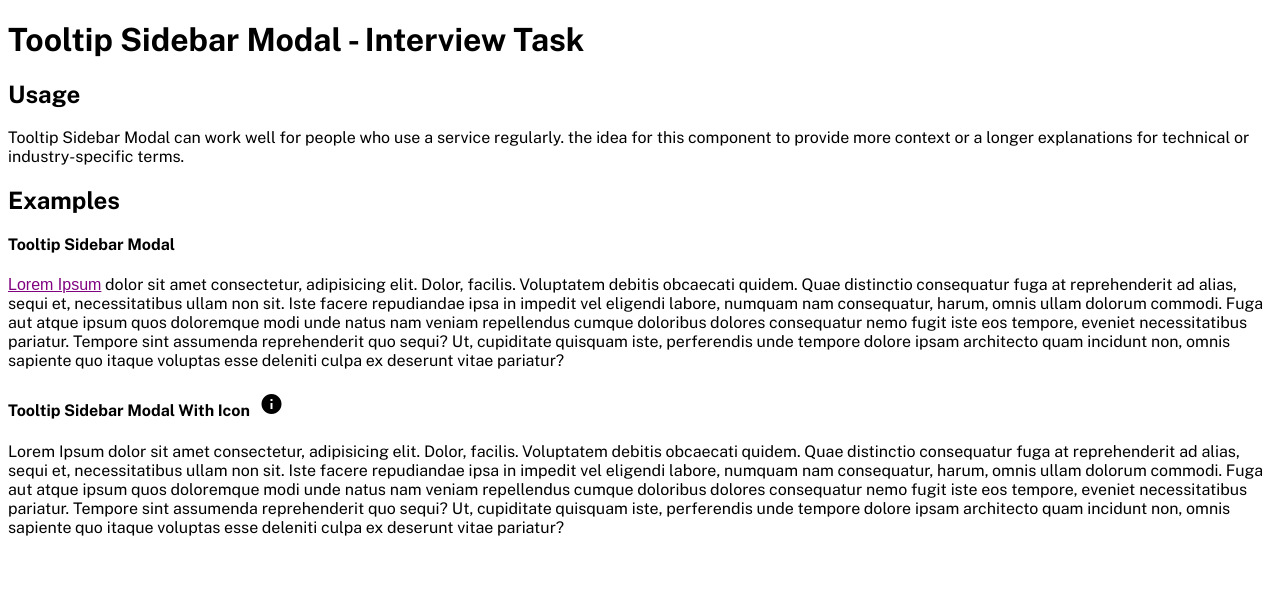
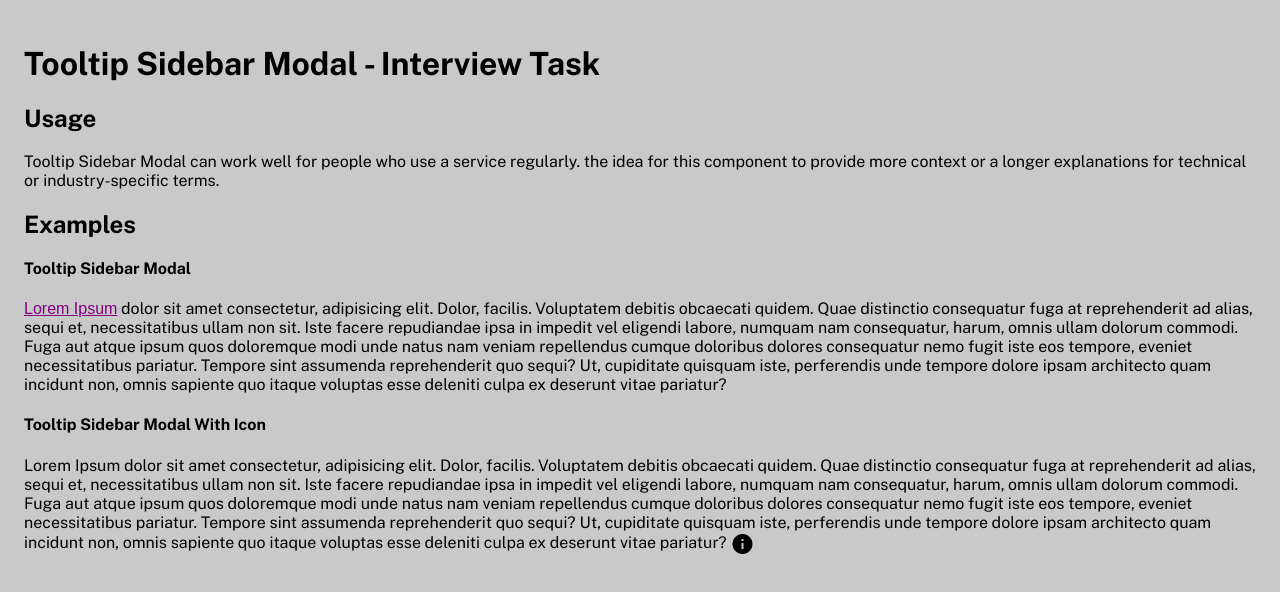
Before and after one commit to thewilheim/interview-task, a React (Create React App) app: page / in a window 1280 px wide. Shown: the top 592 px of the page. Built offline with nearby package versions, Linux system fonts and the light colour scheme.

Commit message:
cleaning up fixinf types

```diff
--- a/public/index.html
+++ b/public/index.html
@@ -24,7 +24,7 @@
       work correctly both with client-side routing and a non-root public URL.
       Learn how to configure a non-root public URL by running `npm run build`.
     -->
-    <title>React App</title>
+    <title>Interview Task</title>
   </head>
   <body>
     <noscript>You need to enable JavaScript to run this app.</noscript>
--- a/src/App.tsx
+++ b/src/App.tsx
@@ -4,6 +4,8 @@ import TooltipSidebarModal from "./components/TooltipSidebarModal";
 function App() {
 
   const mockTextBody = "Lorem Ipsum, sometimes referred to as 'lipsum', is the placeholder text used in design when creating content. It helps designers plan out where the content will sit, without needing to wait for the content to be written and approved. It originally comes from a Latin text, but to today's reader, it's seen as gibberish"
+
+  const mockTextBodyTwo = "Lorem ipsum dolor sit, amet consectetur adipisicing elit. Quidem nihil quia consequuntur. Est, repudiandae, soluta pariatur nostrum impedit officiis expedita numquam sint laudantium et commodi ducimus fugiat necessitatibus placeat blanditiis autem voluptatum aliquid ratione, rem corrupti deserunt ullam nam laborum. Numquam quibusdam doloribus enim sapiente repellat in nemo molestias magnam beatae ratione quisquam, soluta modi distinctio consectetur ducimus deleniti ea assumenda dolorem? Commodi, adipisci nesciunt! Saepe, quaerat nulla? Porro nesciunt quia, necessitatibus blanditiis atque, in ex quod et exercitationem debitis aperiam molestias id dolor, corrupti fugit ut voluptatum nulla nemo dolorem. Praesentium labore magni, quam rerum consequatur iure tenetur ipsum?"
 
   return (
     <div className="App">
@@ -19,9 +21,9 @@ function App() {
         <TooltipSidebarModal informationText={mockTextBody} isHyperLink={true} title="Lorem Ipsum" subTitle="What is Lorem Ipsum" hyperLinkText="Lorem Ipsum"/> dolor sit amet consectetur, adipisicing elit. Dolor, facilis. Voluptatem debitis obcaecati quidem. Quae distinctio consequatur fuga at reprehenderit ad alias, sequi et, necessitatibus ullam non sit. Iste facere repudiandae ipsa in impedit vel eligendi labore, numquam nam consequatur, harum, omnis ullam dolorum commodi. Fuga aut atque ipsum quos doloremque modi unde natus nam veniam repellendus cumque doloribus dolores consequatur nemo fugit iste eos tempore, eveniet necessitatibus pariatur. Tempore sint assumenda reprehenderit quo sequi? Ut, cupiditate quisquam iste, perferendis unde tempore dolore ipsam architecto quam incidunt non, omnis sapiente quo itaque voluptas esse deleniti culpa ex deserunt vitae pariatur?
       </p>
 
-      <h4>Tooltip Sidebar Modal With Icon <TooltipSidebarModal informationText={mockTextBody} title="Lorem Ipsum" subTitle="What is Lorem Ipsum" hyperLinkText="Lorem Ipsum"/> </h4>
+      <h4>Tooltip Sidebar Modal With Icon </h4>
       <p>
-        Lorem Ipsum dolor sit amet consectetur, adipisicing elit. Dolor, facilis. Voluptatem debitis obcaecati quidem. Quae distinctio consequatur fuga at reprehenderit ad alias, sequi et, necessitatibus ullam non sit. Iste facere repudiandae ipsa in impedit vel eligendi labore, numquam nam consequatur, harum, omnis ullam dolorum commodi. Fuga aut atque ipsum quos doloremque modi unde natus nam veniam repellendus cumque doloribus dolores consequatur nemo fugit iste eos tempore, eveniet necessitatibus pariatur. Tempore sint assumenda reprehenderit quo sequi? Ut, cupiditate quisquam iste, perferendis unde tempore dolore ipsam architecto quam incidunt non, omnis sapiente quo itaque voluptas esse deleniti culpa ex deserunt vitae pariatur?
+        Lorem Ipsum dolor sit amet consectetur, adipisicing elit. Dolor, facilis. Voluptatem debitis obcaecati quidem. Quae distinctio consequatur fuga at reprehenderit ad alias, sequi et, necessitatibus ullam non sit. Iste facere repudiandae ipsa in impedit vel eligendi labore, numquam nam consequatur, harum, omnis ullam dolorum commodi. Fuga aut atque ipsum quos doloremque modi unde natus nam veniam repellendus cumque doloribus dolores consequatur nemo fugit iste eos tempore, eveniet necessitatibus pariatur. Tempore sint assumenda reprehenderit quo sequi? Ut, cupiditate quisquam iste, perferendis unde tempore dolore ipsam architecto quam incidunt non, omnis sapiente quo itaque voluptas esse deleniti culpa ex deserunt vitae pariatur? <TooltipSidebarModal informationText={mockTextBodyTwo} title="Lorem Ipsum Title" subTitle="What really is Lorem Ipsum" hyperLinkText="Lorem Ipsum"/>
       </p>
     </div>
   );
--- a/src/components/TooltipSidebarModal/index.tsx
+++ b/src/components/TooltipSidebarModal/index.tsx
@@ -1,5 +1,5 @@
 import { useState } from "react";
-import "./TooltipSidebarModal.css"
+import "./styles/TooltipSidebarModal.css"
 
 interface TooltipSidebarModalInterface {
   informationText: string;
@@ -20,25 +20,25 @@ function TooltipSidebarModal(props: TooltipSidebarModalInterface) {
 
   const [isModalOpen, setIsModalOpen] = useState<boolean>(false);
 
-  const toggleSideModal = (event: any): void => {
-    if(!event.target.classList.contains('sidebarContainer')){
+  const toggleSideModal = (event: React.SyntheticEvent): void => {
+    const target = event.target as HTMLElement;
+    if(!target.classList.contains('sidebarContainer')){
       setIsModalOpen(previousState => !previousState)
     }
   };
   return (
     <>
       {isHyperLink ? (
-        <button className="hyperLink" onClick={(event) => toggleSideModal(event)}>{hyperLinkText}</button>
+        <button className="hyperLink" aria-label={hyperLinkText} onClick={(event) => toggleSideModal(event)}>{hyperLinkText}</button>
       ) : (
-        <button className="infoButton" onClick={(event) => toggleSideModal(event)}>
          <span
-          className="material-icons nsw-material-icons nsw-material-icons--info"
+          onClick={(event) => toggleSideModal(event)}
+          className="material-icons nsw-material-icons nsw-material-icons--info infoButton"
           aria-hidden="true"
           data-testid="infoIcon"
         >
           info
         </span>
-        </button>
 
       )}
       {isModalOpen ? (
@@ -46,7 +46,7 @@ function TooltipSidebarModal(props: TooltipSidebarModalInterface) {
           <div className="sidebarContainer">
             <div className="sidebarHeader">
               <h1>{title}</h1>
-              <span className="material-icons nsw-material-icons nsw-material-icons--error" aria-hidden="true">cancel</span>
+              <span className="material-icons nsw-material-icons nsw-material-icons--error infoButton" aria-hidden="true">cancel</span>
             </div>
             <h2>{subTitle}</h2>
             <p>{informationText}</p>
--- a/src/components/TooltipSidebarModal/TooltipSidebarModal.css
+++ b/src/components/TooltipSidebarModal/styles/TooltipSidebarModal.css
@@ -61,6 +61,8 @@ body {font-family: 'Public Sans', Arial, sans-serif;}
     border: none;
     outline: none;
     cursor: pointer;
+    padding: 0;
+    vertical-align: middle;
 }
 
 @media only screen and (max-width: 600px) {
--- /dev/null
+++ b/src/index.css
@@ -0,0 +1,4 @@
+body {
+    background-color: rgb(202, 201, 201);
+    padding: 1rem;
+}
--- a/src/index.tsx
+++ b/src/index.tsx
@@ -1,6 +1,7 @@
 import React from 'react';
 import ReactDOM from 'react-dom/client';
 import App from './App';
+import "./index.css"
 
 const root = ReactDOM.createRoot(
   document.getElementById('root') as HTMLElement
```
